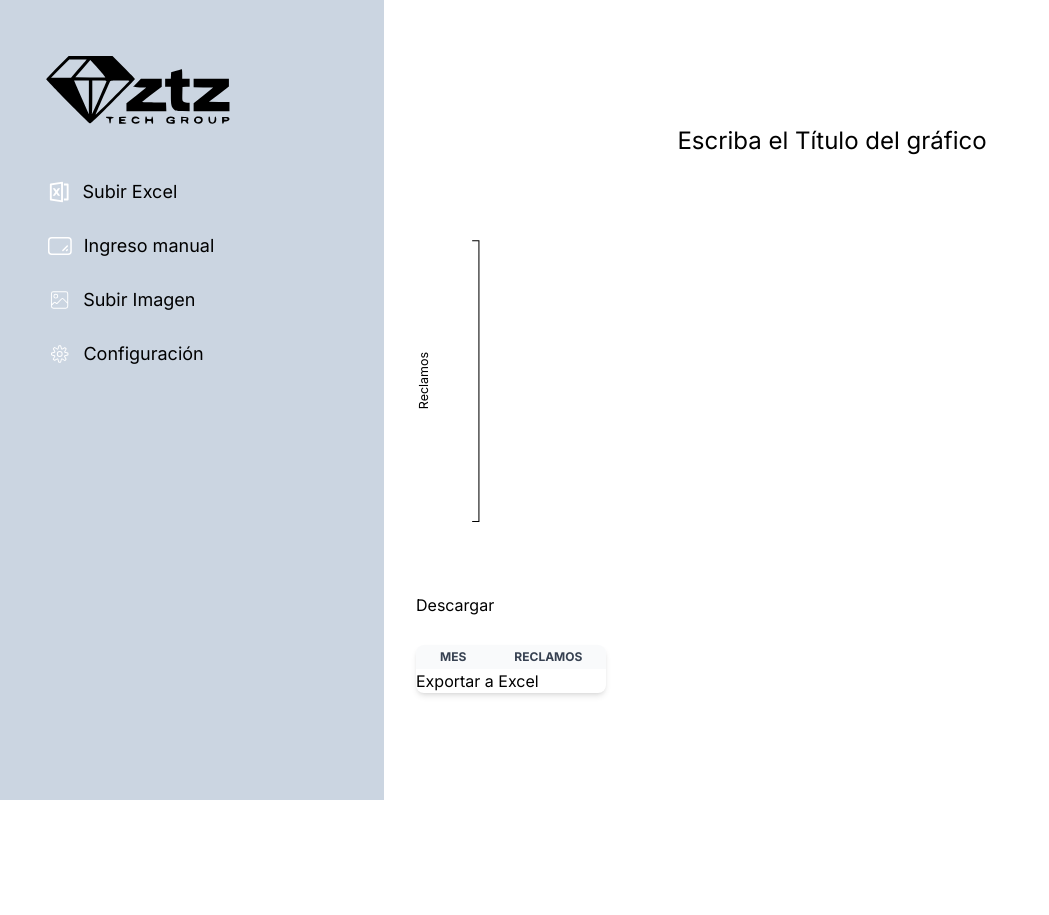
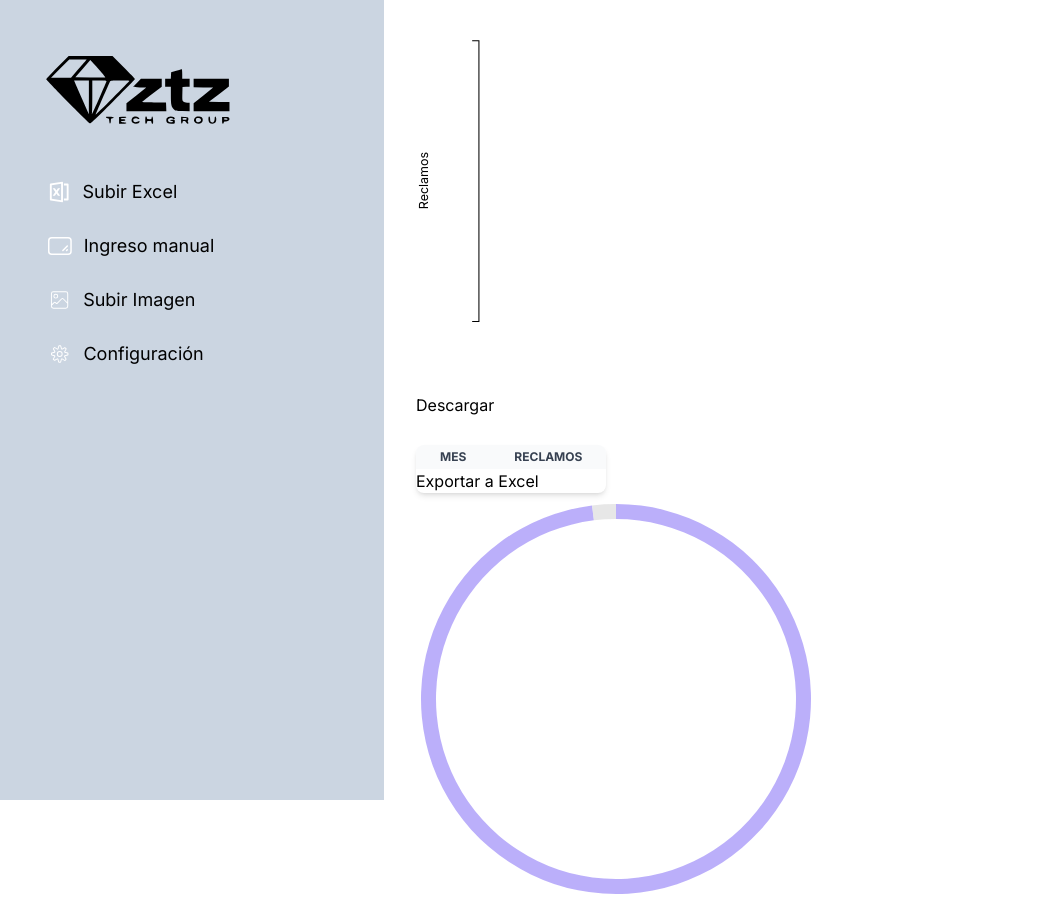
Before and after one commit to ulloacastillo/graficos-ztz, a Next.js app: page / in a window 1280 px wide. Shown: the whole page, without its empty margins (0-1049 px from the left). Before the commit the page ends 800 px from the top, so only its background shows below. Built offline with nearby package versions, Linux system fonts and the light colour scheme.

Commit message:
created donut chart

```diff
--- a/components/DonutChart.jsx
+++ b/components/DonutChart.jsx
@@ -1,14 +1,57 @@
-import { useEffect } from 'react';
+import { useEffect, useRef } from 'react';
+import * as d3 from 'd3';
 
-function DonutChart({ total, notAnswered }) {
+function DonutChart() {
+  //const { total, notAnswered } = claims;
+  const claims = { a: 11000, b: 220 };
+  const width = 400,
+    height = 400,
+    margin = 5;
+
+  const radius = Math.min(width, height) / 2 - margin;
+
+  const svgRef = useRef();
+
   useEffect(() => {
-    console.log('aca');
+    const color = d3.scaleOrdinal().range(['#9f8df8', '#dddddd']);
+
+    // Compute the position of each group on the pie:
+    const pie = d3.pie().value((d) => d[1]);
+
+    const data_ready = pie(Object.entries(claims));
+
+    d3.select(svgRef.current).selectAll('*').remove();
+
+    const svg = d3
+      .select(svgRef.current)
+      .append('g')
+      .attr('transform', `translate(${width / 2},${height / 2})`);
+
+    svg
+      .selectAll('pieChart')
+      .data(data_ready)
+      .join('path')
+      .attr(
+        'd',
+        d3
+          .arc()
+          .innerRadius(180) // This is the size of the donut hole
+          .outerRadius(radius),
+      )
+      .attr('fill', (d) => color(d.data[0]))
+      .attr('stroke', 'none')
+      .style('stroke-width', '2px')
+      .style('opacity', 0.7);
   }, []);
+
   return (
-    <div>
-      <h2>{total}</h2>
-      <h3>{notAnswered}</h3>
-    </div>
+    <svg
+      xmlns="http://www.w3.org/2000/svg"
+      viewBox="0 0 400 400"
+      width={400}
+      height={400}
+      ref={svgRef}
+    ></svg>
   );
 }
 
--- a/components/Layout.jsx
+++ b/components/Layout.jsx
@@ -57,7 +57,10 @@ const Layout = () => {
               </div>
               <div className="pt-7">
                 <DataTable data={filteredData} />
-                {colNumber === 2 && <DonutChart claims={claims} />}
+                {
+                  //{colNumber === 2 && <DonutChart claims={claims} />}}
+                }
+                <DonutChart claims={claims} />
               </div>
             </main>
           </section>
```
